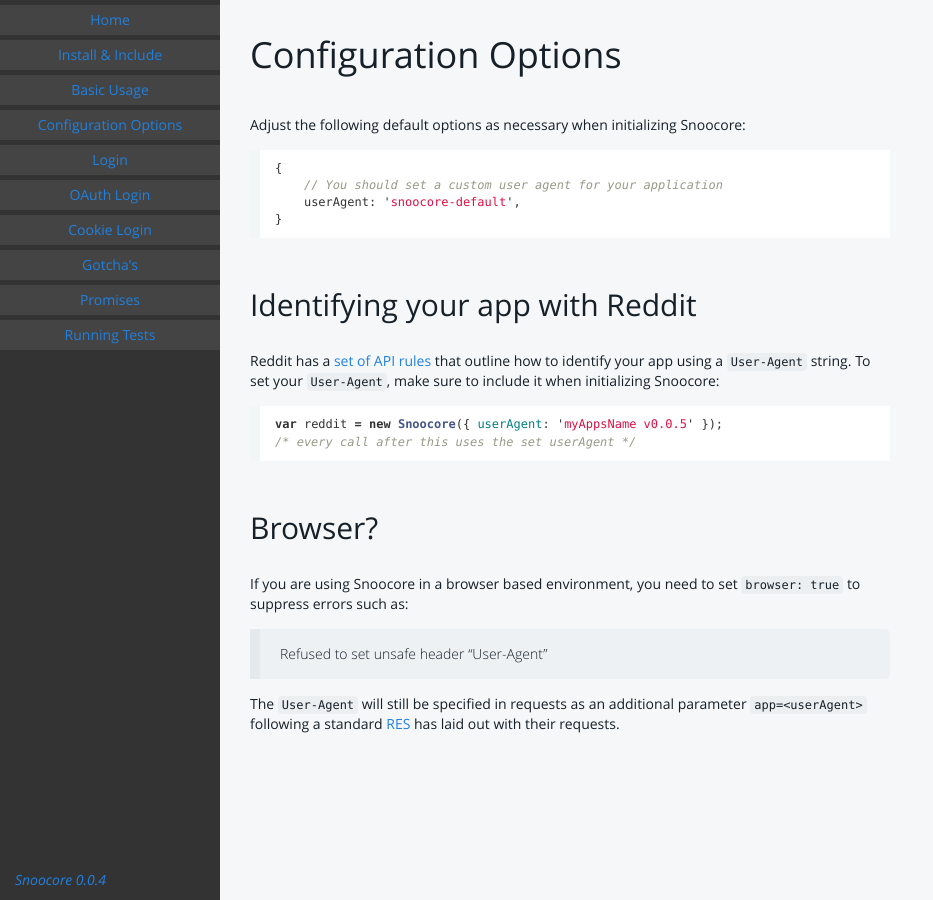
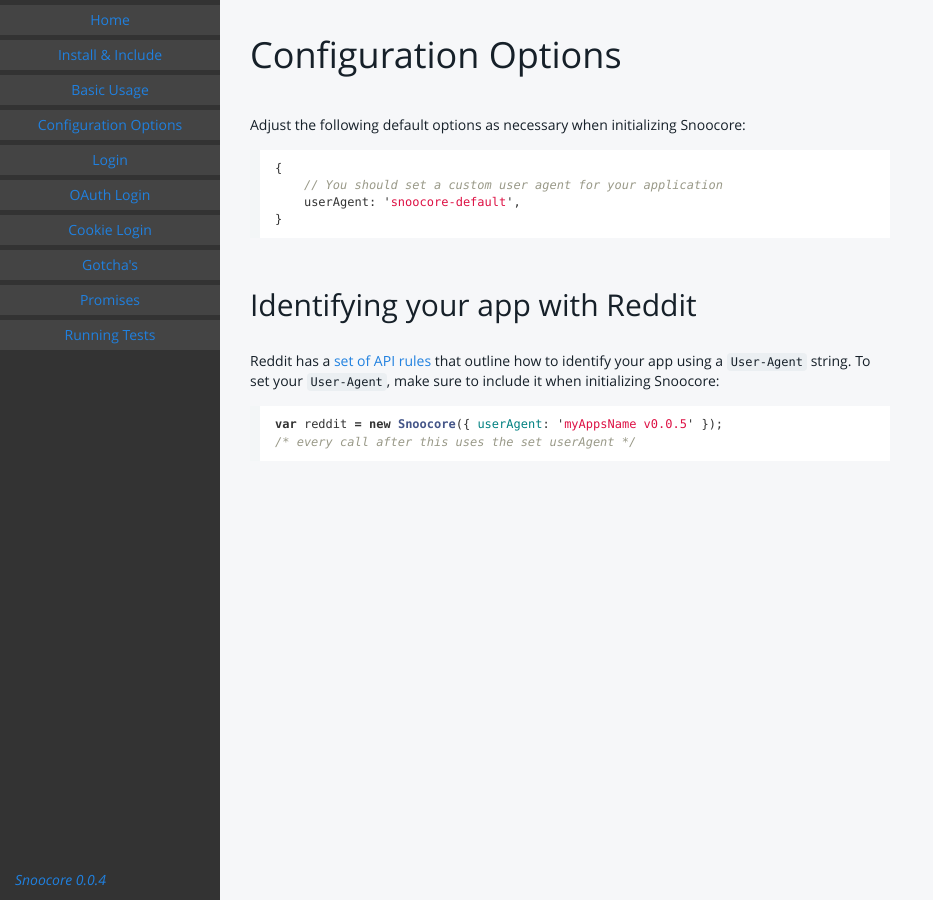
Before and after one commit to terryma/snoocore, a Jekyll site: the page built from config.md, in a window 1280 px wide. Shown: the whole page, without its empty margins (0-933 px from the left). Built offline with Jekyll 4.4.1, drawn with Linux system fonts in a browser that asks for light colours; Markdown is read by kramdown in place of the engine named in the settings.

Commit message:
removed browser section

````diff
--- a/config.md
+++ b/config.md
@@ -22,11 +22,3 @@
 var reddit = new Snoocore({ userAgent: 'myAppsName v0.0.5' });
 /* every call after this uses the set userAgent */
 ```
-
-## Browser?
-
-If you are using Snoocore in a browser based environment, you need to set `browser: true` to suppress errors such as:
-
-> Refused to set unsafe header "User-Agent"
-
-The `User-Agent` will still be specified in requests as an additional parameter `app=<userAgent>` following a standard [RES](https://github.com/honestbleeps/Reddit-Enhancement-Suite) has laid out with their requests.
````
